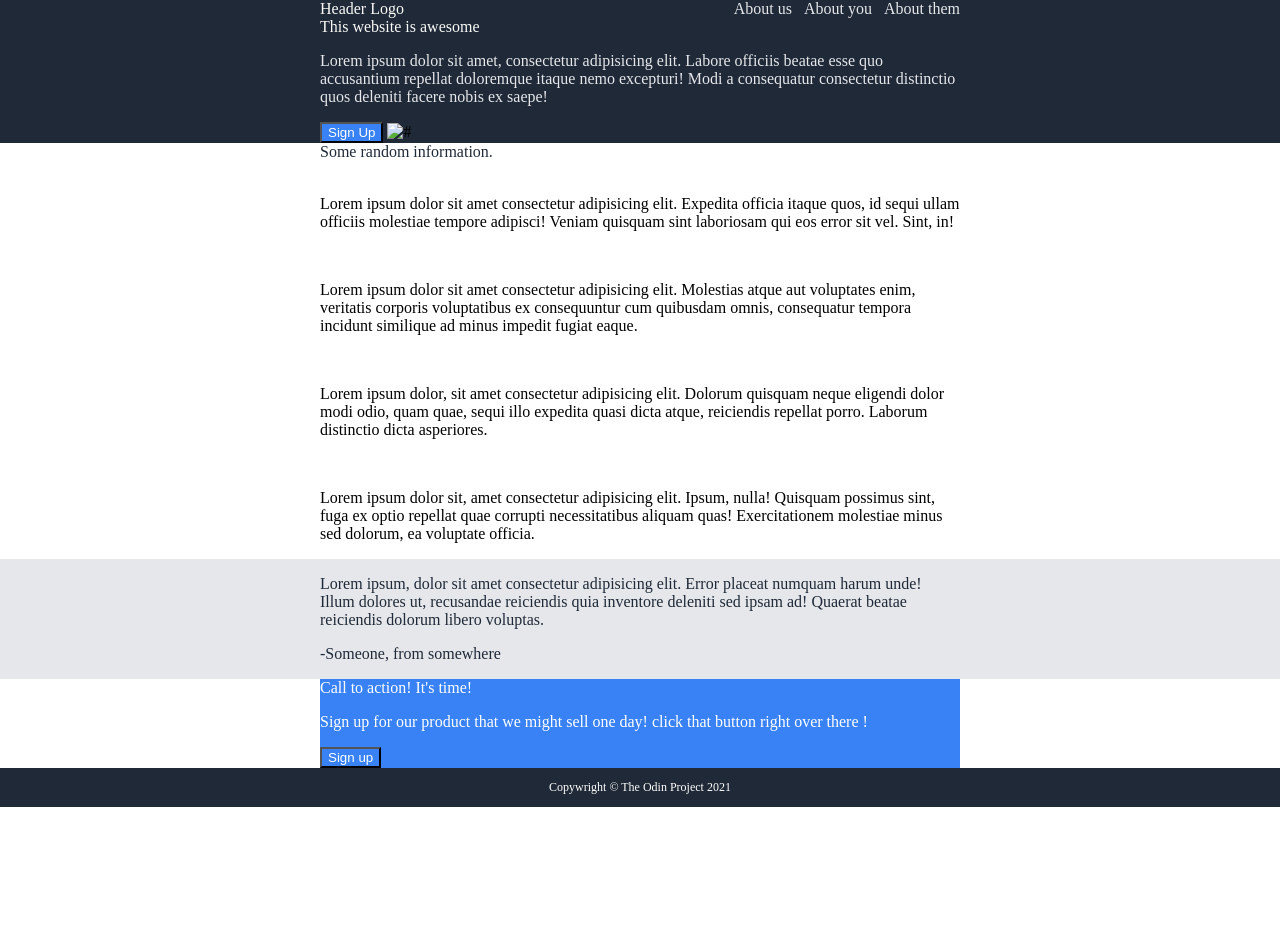
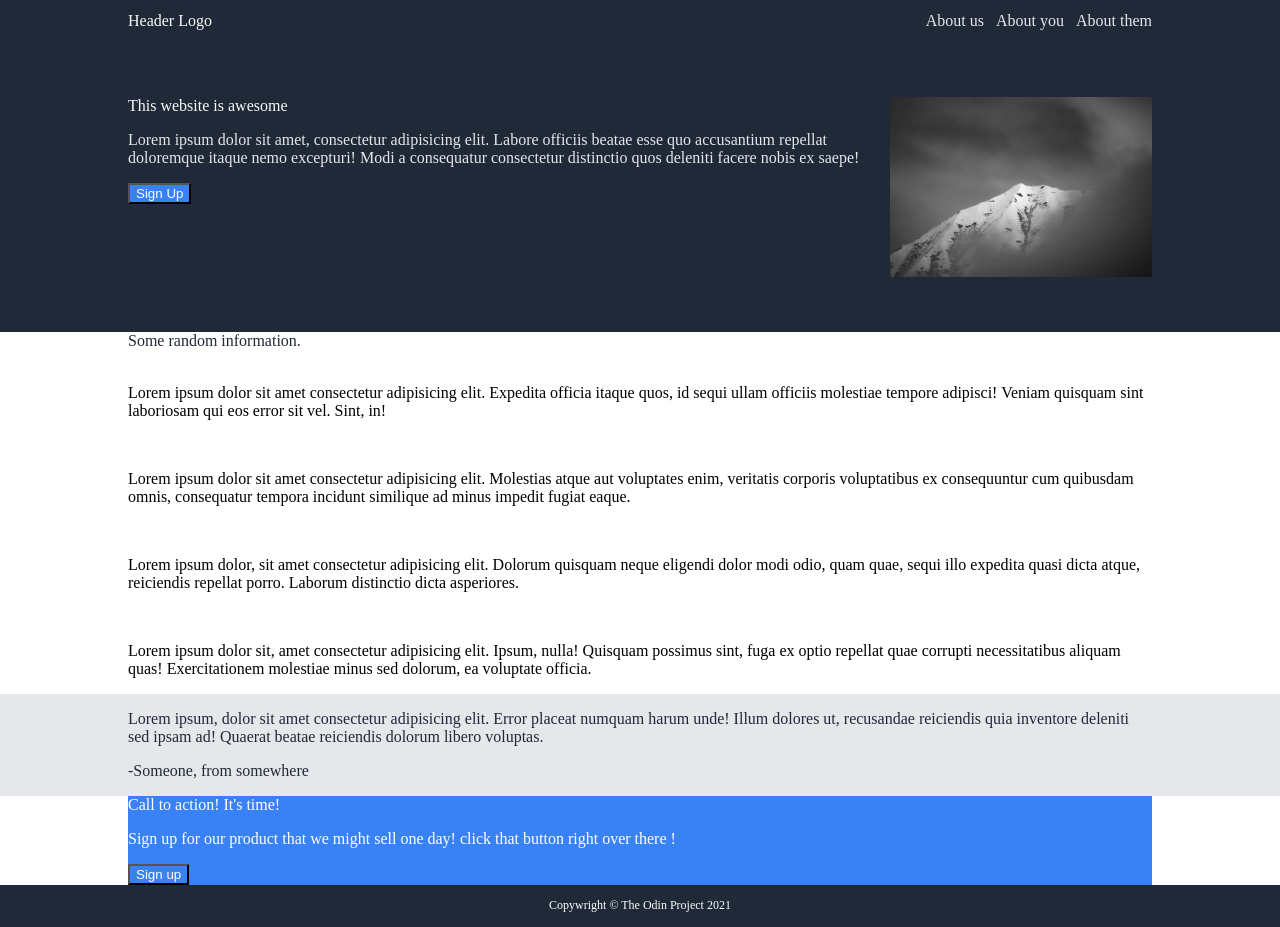
Before and after one commit to Oreus-F/Landing-project, a plain HTML site: page index.html in a window 1280 px wide. Before the commit the page ends 807 px from the top, so only its background shows below. Drawn offline with Linux system fonts and the light colour scheme.

Commit message:
Fix flex-shrink for header and footer.
Add montains image and setup the presentation flexbox

```diff
--- a/index.html
+++ b/index.html
@@ -21,12 +21,14 @@
         <div class="middlebox">
 
             <div class="presentation allpage-padding">
-                <div class="presentation-title top-title">
-                    This website is awesome
+                <div class="presentation-text">
+                    <div class="presentation-title top-title">
+                        This website is awesome
+                    </div>
+                    <p class="color-adjustment">Lorem ipsum dolor sit amet, consectetur adipisicing elit. Labore officiis beatae esse quo accusantium repellat doloremque itaque nemo excepturi! Modi a consequatur consectetur distinctio quos deleniti facere nobis ex saepe!</p>
+                    <button class="signbutton">Sign Up</button>
                 </div>
-                <p class="color-adjustment">Lorem ipsum dolor sit amet, consectetur adipisicing elit. Labore officiis beatae esse quo accusantium repellat doloremque itaque nemo excepturi! Modi a consequatur consectetur distinctio quos deleniti facere nobis ex saepe!</p>
-                <button class="signbutton">Sign Up</button>
-                <img src="#" alt="#">
+                <img src="images/montains.jpg" alt="snowy montains around clouds">
             </div>
 
             <div class="informations allpage-padding">
--- a/style.css
+++ b/style.css
@@ -4,15 +4,15 @@ body{
     height: 100vh;
     justify-content: space-between;
     margin: 0;
-    overflow: hidden;
 }
 
 /* PADDING LEFT RIGHT ALL PAGE */
 
 .allpage-padding{
-    padding-left: 25%;
-    padding-right: 25%;
+    padding-left: 10%;
+    padding-right: 10%;
 }
+
 
 /* COLOR CORRECTION */
 
@@ -54,6 +54,7 @@ body{
     justify-content: space-between;
     align-items: center;
     height: 42px;
+    flex-shrink: 0;
 }
 
 ul{
@@ -77,6 +78,13 @@ a{
     justify-content: space-between;
 }
 
+.presentation{
+    padding-top: 55px;
+    padding-bottom: 55px;
+    display: flex;
+    gap: 16px;
+
+}
 
 /* FOOTER PART */
 
@@ -85,8 +93,17 @@ a{
     justify-content: center;
     align-items: center;
     height: 42px;
+    flex-shrink: 0;
 }
 
 .copywright{
    font-size: 12px;
 }
+
+
+/* IMG PART */
+
+.presentation img{
+    max-height: 180px;
+    width: auto;
+}
```
Also changed, not shown: images/montains.jpg (added).
